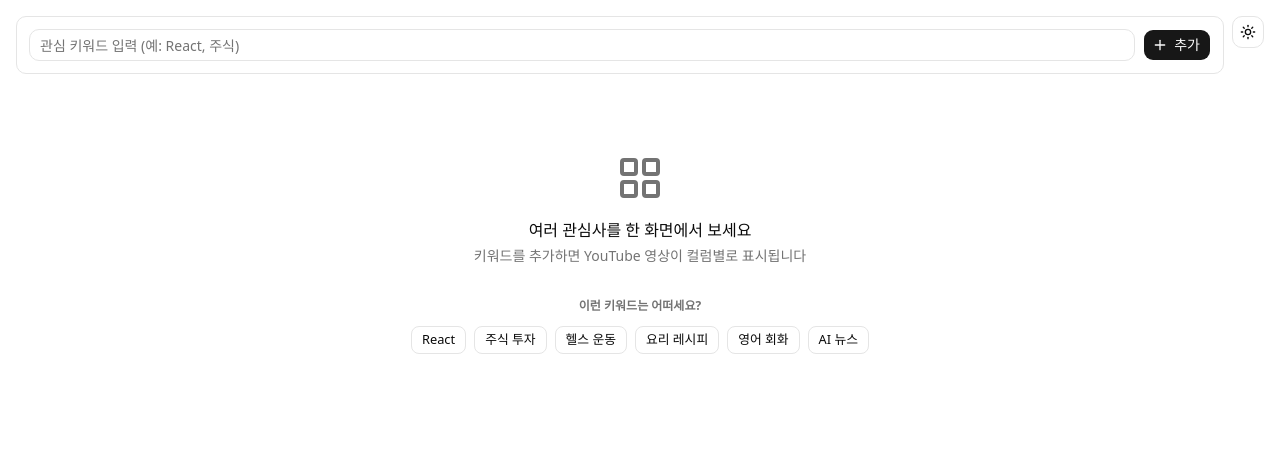
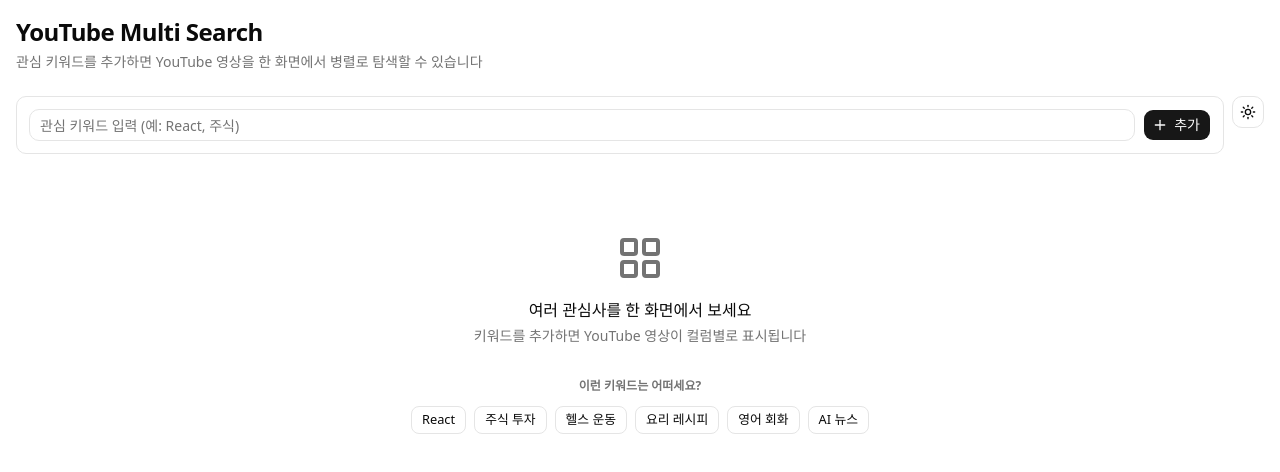
Before and after one commit to Hasung-Kim/something-new, a Next.js app: page / in a window 1280 px wide. Shown: the top 472 px of the page. Built offline with nearby package versions, Linux system fonts and the light colour scheme.

Commit message:
feat: add title and description at top of page

```diff
--- a/app/page.tsx
+++ b/app/page.tsx
@@ -12,6 +12,12 @@
   return (
     <div className="min-h-screen bg-background">
       <div className="@container max-w-screen-2xl mx-auto p-4">
+        <div className="mb-6">
+          <h1 className="text-2xl font-bold tracking-tight">YouTube Multi Search</h1>
+          <p className="text-sm text-muted-foreground mt-1">
+            관심 키워드를 추가하면 YouTube 영상을 한 화면에서 병렬로 탐색할 수 있습니다
+          </p>
+        </div>
         <header className="mb-4 flex gap-2 items-start">
           <div className="flex-1">
             <KeywordHeader
```
